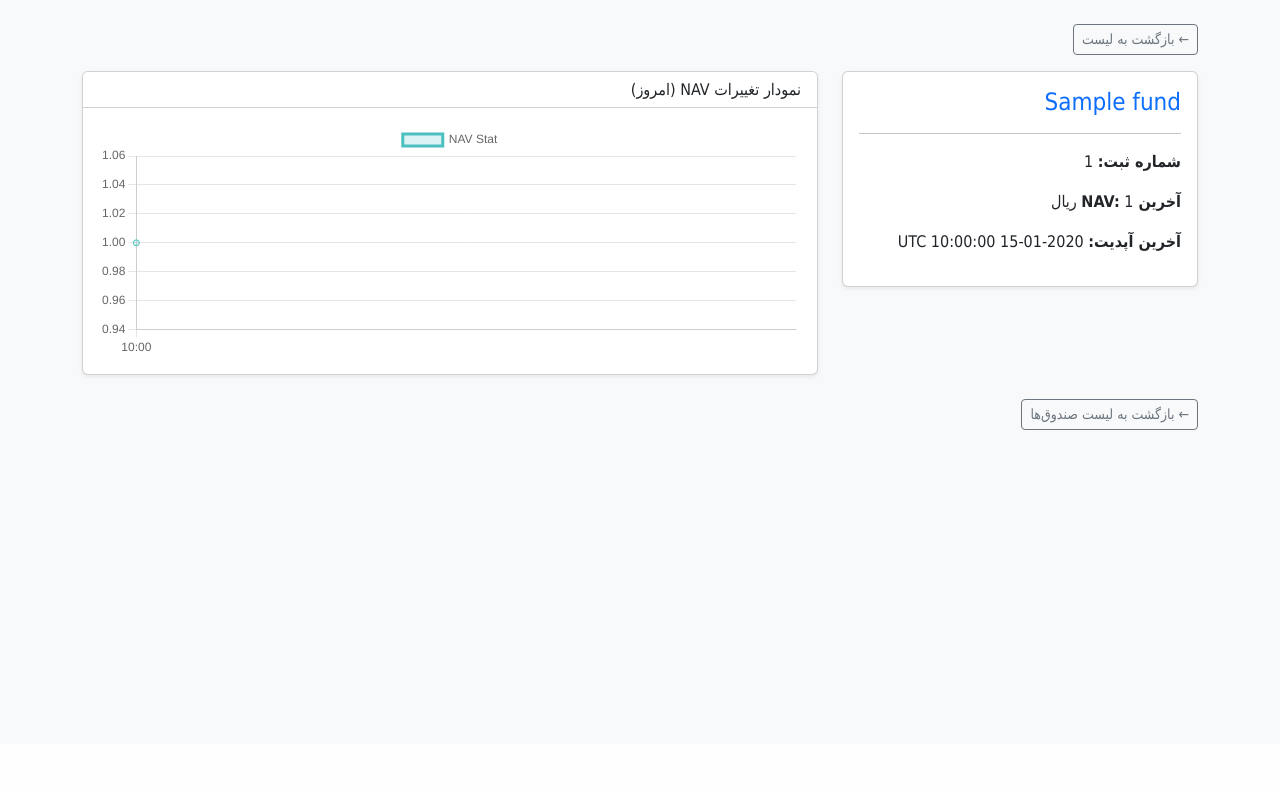
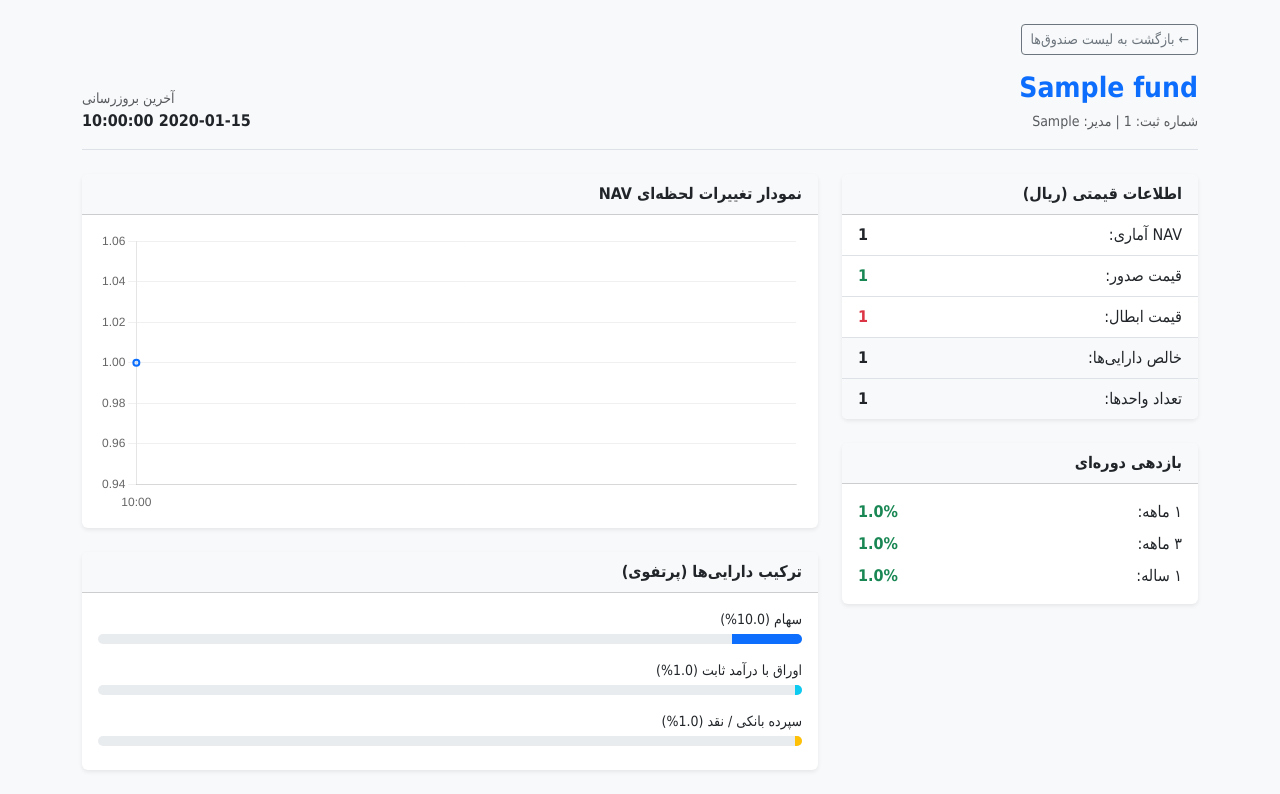
Before and after one commit to am-ma-karami/quant-fund-dashboard, a FastAPI app: page /fund/1 in a window 1280 px wide. Shown: the part 56-850 px from the top of the page. Before the commit the page ends 486 px from the top, so only its background shows below. Run offline with FastAPI, Linux system fonts and the light colour scheme; tables that the repository leaves empty hold one stand-in row (values such as "Sample post").

Commit message:
feat: enrich fund detail page with portfolio, returns and pricing data

```diff
--- a/tasks.py
+++ b/tasks.py
@@ -37,9 +37,25 @@ def update_funds_data():
                     fund = Fund(reg_no=reg_no, name=name, fund_type=f_type)
                     db.add(fund)
 
+                # آپدیت فیلدهای قیمتی
                 fund.nav_stat = nav_stat
+                fund.nav_sub = item.get("navSub")
+                fund.nav_red = item.get("navRed")
                 fund.net_asset = net_asset
-                fund.fund_type = f_type  # اطمینان از ثبت نوع صندوق
+                fund.units = item.get("units")
+
+                # آپدیت اطلاعات هویتی و بازدهی
+                fund.manager = item.get("manager", "نامشخص")
+                fund.day30_return = item.get("day30Return")
+                fund.day90_return = item.get("day90Return")
+                fund.day365_return = item.get("day365Return")
+
+                # آپدیت ترکیب دارایی
+                fund.portfolio_stock = item.get("portfolioStock")
+                fund.portfolio_bond = item.get("portfolioBond")
+                fund.portfolio_deposit = item.get("portfolioDeposit")
+
+                fund.fund_type = f_type
                 fund.last_updated = datetime.utcnow()
 
                 # اضافه کردن به تاریخچه
--- a/templates/fund_detail.html
+++ b/templates/fund_detail.html
@@ -1,29 +1,112 @@
 {% extends "base.html" %}
 {% block content %}
 <div class="mb-3">
-    <a href="/" class="btn btn-outline-secondary btn-sm">&larr; بازگشت به لیست</a>
+    <a href="/category/{{ fund.fund_type }}" class="btn btn-outline-secondary btn-sm">&larr; بازگشت به لیست صندوق‌ها</a>
+</div>
+
+<!-- Header Section -->
+<div class="d-flex justify-content-between align-items-end mb-4 border-bottom pb-3">
+    <div>
+        <h3 class="text-primary fw-bold mb-1">{{ fund.name }}</h3>
+        <span class="text-muted small">شماره ثبت: {{ fund.reg_no }} | مدیر: {{ fund.manager or 'نامشخص' }}</span>
+    </div>
+    <div class="text-end">
+        <div class="small text-muted">آخرین بروزرسانی</div>
+        <div class="fw-bold">{{ fund.last_updated.strftime('%Y-%m-%d %H:%M:%S') }}</div>
+    </div>
 </div>
 
 <div class="row">
+    <!-- ستون سمت راست: اطلاعات قیمتی و بازدهی -->
     <div class="col-md-4">
-        <div class="card shadow-sm mb-4">
+        <!-- کارت قیمت‌ها -->
+        <div class="card shadow-sm border-0 mb-4">
+            <div class="card-header bg-light"><strong>اطلاعات قیمتی (ریال)</strong></div>
+            <ul class="list-group list-group-flush">
+                <li class="list-group-item d-flex justify-content-between align-items-center">
+                    NAV آماری: <span class="fw-bold text-dark">{{ "{:,.0f}".format(fund.nav_stat) if fund.nav_stat else "-" }}</span>
+                </li>
+                <li class="list-group-item d-flex justify-content-between align-items-center">
+                    قیمت صدور: <span class="fw-bold text-success">{{ "{:,.0f}".format(fund.nav_sub) if fund.nav_sub else "-" }}</span>
+                </li>
+                <li class="list-group-item d-flex justify-content-between align-items-center">
+                    قیمت ابطال: <span class="fw-bold text-danger">{{ "{:,.0f}".format(fund.nav_red) if fund.nav_red else "-" }}</span>
+                </li>
+                <li class="list-group-item d-flex justify-content-between align-items-center bg-light">
+                    خالص دارایی‌ها:<span class="fw-bold">{{ "{:,.0f}".format(fund.net_asset) if fund.net_asset else "-" }}</span>
+                </li>
+                <li class="list-group-item d-flex justify-content-between align-items-center bg-light">
+                    تعداد واحدها:<span class="fw-bold">{{ "{:,.0f}".format(fund.units) if fund.units else "-" }}</span>
+                </li>
+            </ul>
+        </div>
+
+        <!-- کارت بازدهی -->
+        <div class="card shadow-sm border-0 mb-4">
+            <div class="card-header bg-light"><strong>بازدهی دوره‌ای</strong></div>
             <div class="card-body">
-                <h4 class="card-title text-primary">{{ fund.name }}</h4>
-                <hr>
-                <p><strong>شماره ثبت:</strong> {{ fund.reg_no }}</p>
-                <p><strong>آخرین NAV:</strong> {{ "{:,.0f}".format(fund.nav_stat) }} ریال</p>
-                <p><strong>آخرین آپدیت:</strong> {{ fund.last_updated.strftime('%Y-%m-%d %H:%M:%S') }} UTC</p>
+                <div class="d-flex justify-content-between mb-2">
+                    <span>۱ ماهه:</span>
+                    <span class="fw-bold {% if fund.day30_return and fund.day30_return > 0 %}text-success{% elif fund.day30_return and fund.day30_return < 0 %}text-danger{% endif %}">
+                        {{ fund.day30_return }}%
+                    </span>
+                </div>
+                <div class="d-flex justify-content-between mb-2">
+                    <span>۳ ماهه:</span>
+                    <span class="fw-bold {% if fund.day90_return and fund.day90_return > 0 %}text-success{% elif fund.day90_return and fund.day90_return < 0 %}text-danger{% endif %}">
+                        {{ fund.day90_return }}%
+                    </span>
+                </div>
+                <div class="d-flex justify-content-between">
+                    <span>۱ ساله:</span>
+                    <span class="fw-bold {% if fund.day365_return and fund.day365_return > 0 %}text-success{% elif fund.day365_return and fund.day365_return < 0 %}text-danger{% endif %}">
+                        {{ fund.day365_return }}%
+                    </span>
+                </div>
             </div>
         </div>
     </div>
 
+    <!-- ستون سمت چپ: نمودار و ترکیب دارایی -->
     <div class="col-md-8">
-        <div class="card shadow-sm mb-4">
-            <div class="card-header bg-white">
-                <h6 class="mb-0">نمودار تغییرات NAV (امروز)</h6>
+        <!-- نمودار -->
+        <div class="card shadow-sm border-0 mb-4">
+            <div class="card-header bg-light">
+                <strong>نمودار تغییرات لحظه‌ای NAV</strong>
             </div>
             <div class="card-body">
-                <canvas id="navChart" height="100"></canvas>
+                <canvas id="navChart" height="120"></canvas>
+            </div>
+        </div>
+
+        <!-- ترکیب دارایی -->
+        <div class="card shadow-sm border-0 mb-4">
+            <div class="card-header bg-light"><strong>ترکیب دارایی‌ها (پرتفوی)</strong></div>
+            <div class="card-body">
+                <div class="mb-3">
+                    <div class="d-flex justify-content-between small mb-1">
+                        <span>سهام ({{ fund.portfolio_stock or 0 }}%)</span>
+                    </div>
+                    <div class="progress" style="height: 10px;">
+                        <div class="progress-bar bg-primary" role="progressbar" style="width: {{ fund.portfolio_stock or 0 }}%"></div>
+                    </div>
+                </div>
+                <div class="mb-3">
+                    <div class="d-flex justify-content-between small mb-1">
+                        <span>اوراق با درآمد ثابت ({{ fund.portfolio_bond or 0 }}%)</span>
+                    </div>
+                    <div class="progress" style="height: 10px;">
+                        <div class="progress-bar bg-info" role="progressbar" style="width: {{ fund.portfolio_bond or 0 }}%"></div>
+                    </div>
+                </div>
+                <div class="mb-2">
+                    <div class="d-flex justify-content-between small mb-1">
+                        <span>سپرده بانکی / نقد ({{ fund.portfolio_deposit or 0 }}%)</span>
+                    </div>
+                    <div class="progress" style="height: 10px;">
+                        <div class="progress-bar bg-warning" role="progressbar" style="width: {{ fund.portfolio_deposit or 0 }}%"></div>
+                    </div>
+                </div>
             </div>
         </div>
     </div>
@@ -31,7 +114,6 @@
 
 <script>
     const ctx = document.getElementById('navChart').getContext('2d');
-
     const labels = {{ labels | safe }};
     const data = {{ data | safe }};
 
@@ -42,22 +124,22 @@
             datasets: [{
                 label: 'NAV Stat',
                 data: data,
-                borderColor: 'rgb(75, 192, 192)',
-                tension: 0.1,
+                borderColor: '#0d6efd',
+                backgroundColor: 'rgba(13, 110, 253, 0.1)',
+                borderWidth: 2,
+                pointRadius: 3,
+                tension: 0.2,
                 fill: true,
-                backgroundColor: 'rgba(75, 192, 192, 0.2)'
             }]
         },
         options: {
             responsive: true,
+            plugins: { legend: { display: false } },
             scales: {
-                y: { beginAtZero: false }
+                y: { beginAtZero: false, grid: { color: '#f0f0f0' } },
+                x: { grid: { display: false } }
             }
         }
     });
 </script>
-<!-- در خط دوم یا سوم این فایل این تغییر را اعمال کنید -->
-<div class="mb-3">
-    <a href="/category/{{ fund.fund_type }}" class="btn btn-outline-secondary btn-sm">&larr; بازگشت به لیست صندوق‌ها</a>
-</div>
 {% endblock %}
```
Also changed, not shown: models.py (+20 -2 lines).
